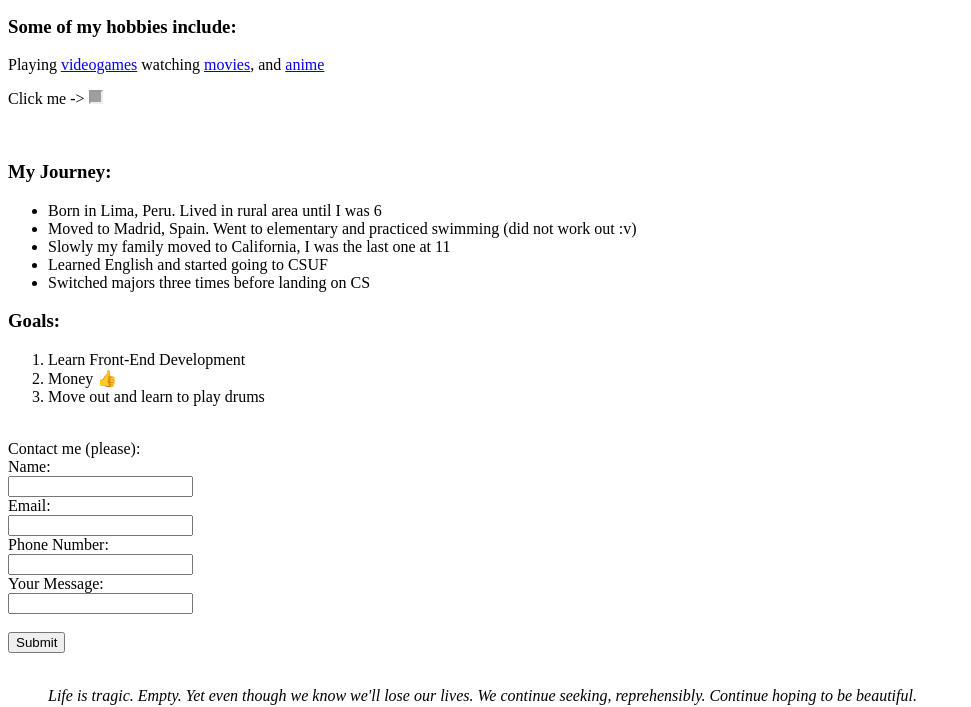
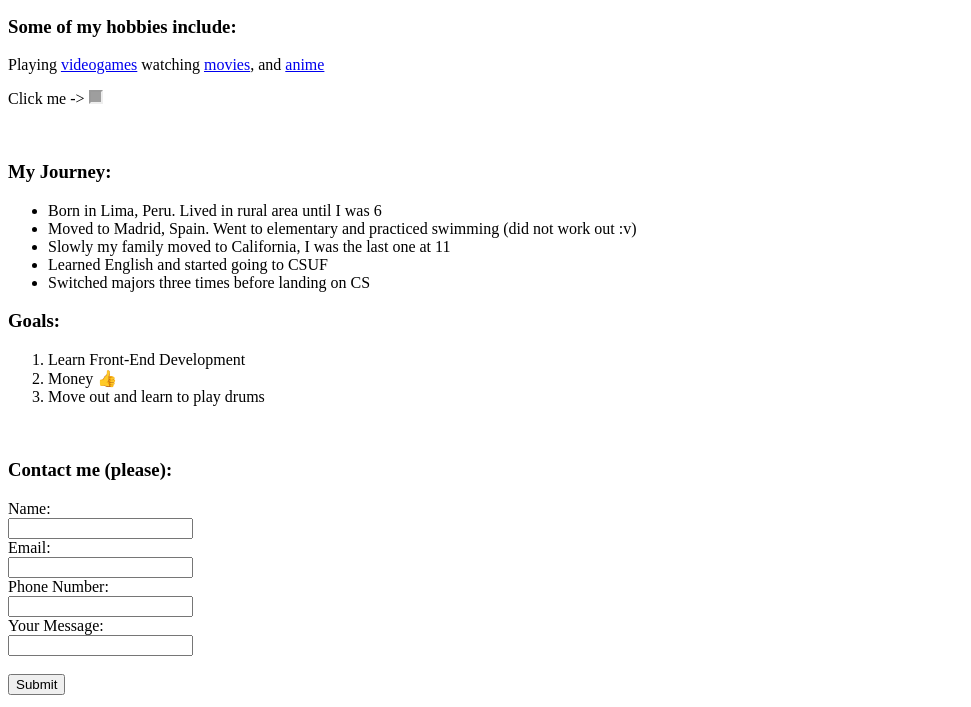
Before and after one commit to nestor-remo/git_test, a plain HTML site: page index.html in a window 1280 px wide. Shown: the part 102-809 px from the top of the page, without its empty margins (0-971 px from the left). Drawn offline with Linux system fonts and the light colour scheme; grey boxes are pictures that could not be loaded.

Commit message:
fixed little tiny mistake oops

```diff
--- a/index.html
+++ b/index.html
@@ -35,6 +35,7 @@
      <li>Move out and learn to play drums</li>
     </ol>
    <br>
+   <h3>
     Contact me (please):
    </h3>
    <form>
```
